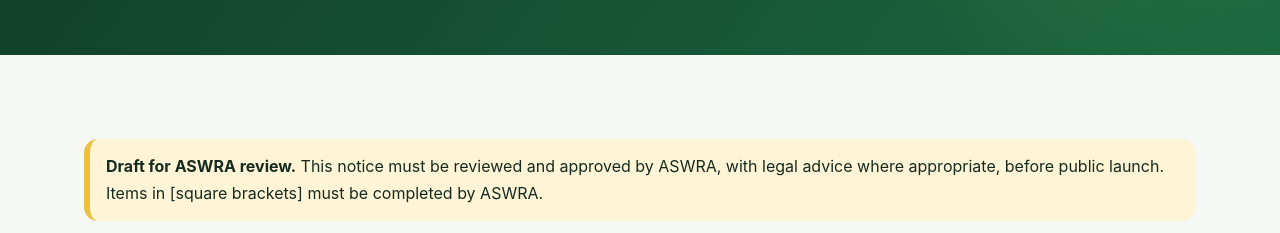
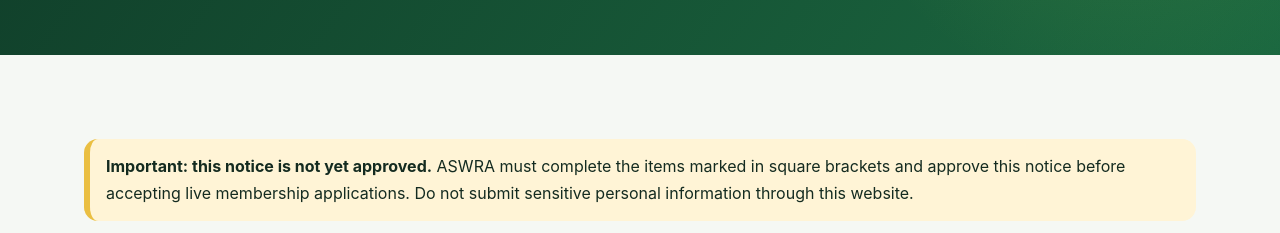
Before and after one commit to emezch93/aswra, a website: page privacy.html in a window 1280 px wide. Shown: the part 298-531 px from the top of the page. Drawn offline with Linux system fonts and the light colour scheme.

Commit message:
Clearly label privacy notice as awaiting ASWRA approval

```diff
--- a/privacy.html
+++ b/privacy.html
@@ -3,7 +3,7 @@
 <head>
 <meta charset="utf-8">
 <meta name="viewport" content="width=device-width, initial-scale=1">
-<title>Privacy Notice (draft) | ASWRA</title>
+<title>Privacy Notice | ASWRA</title>
 <meta name="description" content="How ASWRA collects and uses information submitted in membership applications.">
 <meta name="theme-color" content="#0f4d2a">
 <link rel="icon" href="a.jpg" type="image/jpeg">
@@ -29,7 +29,7 @@
 <main id="main" tabindex="-1">
 <section class="page-head"><div class="container"><p class="eyebrow">Privacy</p><h1>Privacy notice</h1><p>How ASWRA handles membership application information.</p></div></section>
 <section class="section"><div class="container">
-<div class="notice warn"><strong>Draft for ASWRA review.</strong> This notice must be reviewed and approved by ASWRA, with legal advice where appropriate, before public launch. Items in [square brackets] must be completed by ASWRA.</div>
+<div class="notice warn"><strong>Important: this notice is not yet approved.</strong> ASWRA must complete the items marked in square brackets and approve this notice before accepting live membership applications. Do not submit sensitive personal information through this website.</div>
 <h2 class="mt">Who is responsible for your information</h2><p>The Anambra State Waste Recyclers Association (ASWRA), Staff Development Centre, Behind Old Government House, Awka, Anambra State, Nigeria. Contact: aswrahome@gmail.com or 07085379538.</p>
 <h2>What we collect</h2><ul class="checklist"><li>Your name or organisation name and, for organisations, a contact person.</li><li>Your email address, phone number, address and Local Government Area.</li><li>Your membership category and answers to the category questions on the form.</li><li>Your confirmations of the declaration and this notice, and the date you applied.</li></ul>
 <p>We do not ask for your NIN, identity documents, bank details or payments through this form.</p>
```
